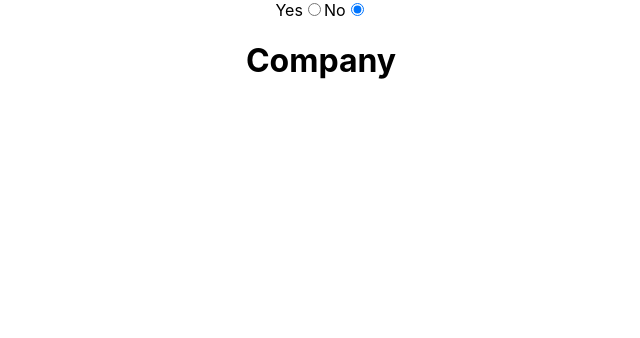
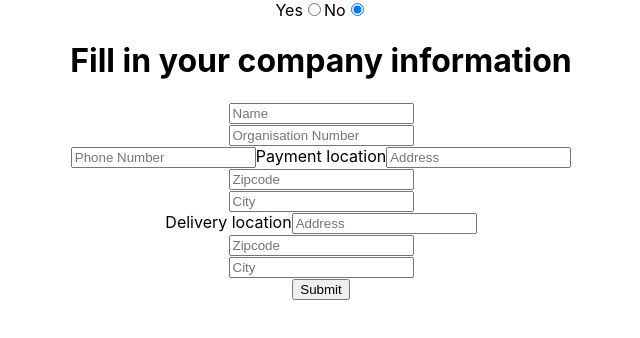
Before and after one commit to AlbinFrick/Labb2---AFI, a React (Create React App) app: page / in a window 1280 px wide. Both pictures are taken after a click on the radio button 676 px from the left and 9 px from the top of the page. Shown: the top 338 px of the page, without its empty margins (319-959 px from the left). Built offline with nearby package versions, Linux system fonts and the light colour scheme; no server answers.

Commit message:
Started to create a form to fill in a companies information which will be added to the API later.

```diff
--- a/src/App.js
+++ b/src/App.js
@@ -1,18 +1,12 @@
 import React, { Component } from 'react';
 import './App.css';
 import CreateAd from './components/CreateAd';
-import Axios from 'axios';
 
-localStorage.setItem('SubscriberAPIAddress', 'http://130.239.217.30:3000');
-localStorage.setItem('AdvertAPIAddress', 'http://130.239.239.170:5000');
+localStorage.setItem('SubscriberAPIAddress', 'http://130.239.216.39:3000');
+localStorage.setItem('AdvertAPIAddress', 'http://localhost:5000');
 
 
 class App extends Component {
-
-  addToDatabase = (data) => {
-    console.log("här skickar vi skit")
-    console.log(data)
-  }
 
   render() {
     return (
--- /dev/null
+++ b/src/components/CompanyInfo.js
@@ -0,0 +1,138 @@
+import React, { Component } from 'react';
+import Axios from 'axios';
+const url = localStorage.getItem('AdvertAPIAddress');
+
+export class CompanyInfo extends Component {
+
+    state = {
+        companies: null,
+    }
+
+    componentDidMount() {
+        Axios.get(url + '/api/companies/get')
+            .then(res => {
+                console.log(res.data)
+                this.setState({
+                    companies: res.data
+                })
+            })
+    }
+
+    handleTextinput = (e) => {
+        console.log(this.state)
+        this.setState({
+            [e.target.name]: [e.target.value]
+        })
+    }
+
+    handleSubmit = (e) => {
+        e.preventDefault();
+    }
+
+    renderCompanyForm = () => {
+        return (
+            <div className="subscriberInfo">
+                <form onSubmit={this.handleSubmit}>
+                    <input
+                        name="name"
+                        type="text"
+                        placeholder="Name"
+                        onChange={this.handleTextinput}
+                    />
+                    <br />
+                    <input
+                        name="orgNumber"
+                        type="number"
+                        placeholder="Organisation Number"
+                        onChange={this.handleTextinput}
+                    />
+                    <br />
+                    <input
+                        name="phoneNumber"
+                        type="number"
+                        placeholder="Phone Number"
+                        onChange={this.handleTextinput}
+                    />
+                    <label>Payment location</label>
+                    <input
+                        name="address"
+                        type="text"
+                        placeholder="Address"
+                        onChange={this.handleTextinput}
+                    />
+                    <br />
+                    <input
+                        name="zipcode"
+                        type="number"
+                        placeholder="Zipcode"
+                        onChange={this.handleTextinput}
+                    />
+                    <br />
+                    <input
+                        name="city"
+                        type="text"
+                        placeholder="City"
+                        onChange={this.handleTextinput}
+                    />
+                    <br />
+                    <label>Delivery location</label>
+                    <input
+                        name="address"
+                        type="text"
+                        placeholder="Address"
+                        onChange={this.handleTextinput}
+                    />
+                    <br />
+                    <input
+                        name="zipcode"
+                        type="number"
+                        placeholder="Zipcode"
+                        onChange={this.handleTextinput}
+                    />
+                    <br />
+                    <input
+                        name="city"
+                        type="text"
+                        placeholder="City"
+                        onChange={this.handleTextinput}
+                    />
+                    <br />
+
+                    <button type="submit">Submit</button>
+
+                </form>
+            </div>
+        )
+    }
+    render() {
+        return (
+            <div>
+                <h1>Fill in your company information</h1>
+                {this.renderCompanyForm()}
+                {this.state.name}
+                {this.state.orgNumber}
+            </div>
+        );
+    };
+};
+//kom på att vi inte behöver visa companies....
+// Denna finns här vi vill lägga till det sen.
+/* renderInfo = () => {
+    if (this.state.companies && !this.state.edit) {
+        const { name, orgNumber, phoneNumber, } = this.state.companies[0];
+        return (
+            <div className="subscriberInfo">
+                <p>{name}</p>
+                <p>{orgNumber}</p>
+                <p>{phoneNumber}</p>
+                <button onClick={this.handleEdit}>Edit</button>
+            </div>
+        )
+    }
+    else if (this.state.subNumber) {
+        return (
+            <p>No subscriber with that number</p>
+        )
+    }
+} */
+export default CompanyInfo;
--- a/src/components/CreateAd.js
+++ b/src/components/CreateAd.js
@@ -1,6 +1,6 @@
 import React, { Component } from 'react';
-import Axios from 'axios';
 import SubscriberInfo from './SubscriberInfo';
+import CompanyInfo from './CompanyInfo';
 
 export class CreateAd extends Component {
     state = {
@@ -27,9 +27,7 @@ export class CreateAd extends Component {
     renderCompanyForm = () => {
         if (this.state.subscriber === 'false') {
             return (
-                <div>
-                    <h1>Company</h1>
-                </div>
+                <CompanyInfo />
             )
         }
     }
--- a/src/components/SubscriberInfo.js
+++ b/src/components/SubscriberInfo.js
@@ -72,7 +72,11 @@ export class SubscriberInfo extends Component {
         Axios.put(url + '/api/subscribers/update',
             { id, firstname, lastname, phonenumber, address, zipcode, city })
             .then(res => { console.log(res) });
+        this.setState({
+            edit: !this.state.edit
+        })
     }
+
     renderEdit = () => {
         if (this.state.edit) {
             const { firstname, lastname, phonenumber, address, zipcode, city } = this.state;
@@ -85,7 +89,6 @@ export class SubscriberInfo extends Component {
                         <input name="address" type="text" value={address} onChange={this.handleTextinput} /><br />
                         <input name="zipcode" type="text" value={zipcode} onChange={this.handleTextinput} /><br />
                         <input name="city" type="text" value={city} onChange={this.handleTextinput} /><br />
-                        <button onClick={this.handleEdit}>Back</button>
                         <button type="submit">Submit</button>
                     </form>
                 </div>
@@ -126,7 +129,6 @@ export class SubscriberInfo extends Component {
         return (
             <div>
                 {this.renderSubNr()}
-                {this.state.subNumber}
                 <h1>Subscriber Info</h1>
                 {this.renderInfo()}
                 {this.renderEdit()}
```
Also changed, not shown: src/components/Form.js (+5 -2 lines).
